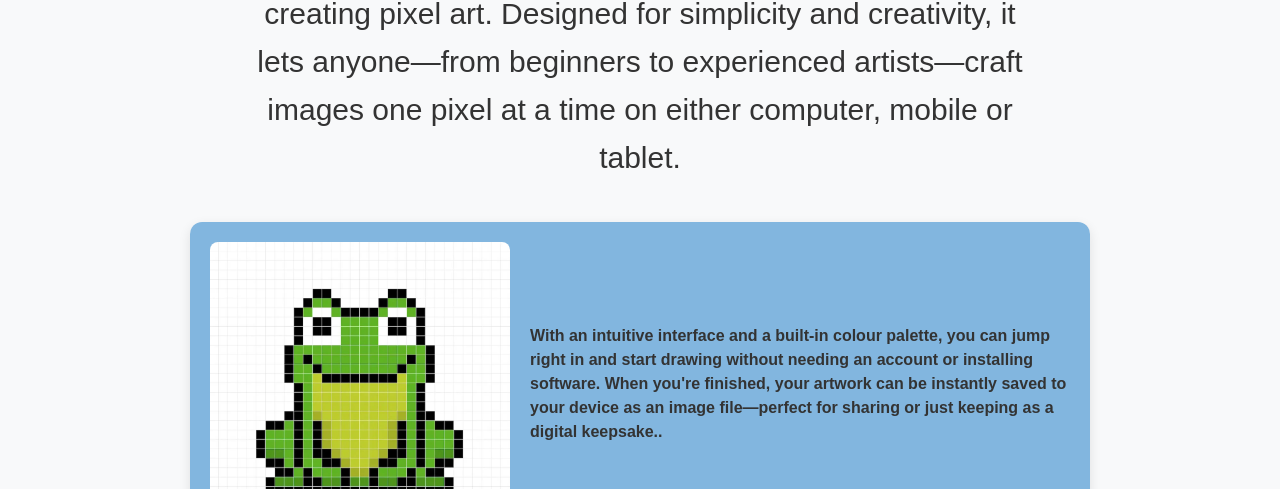
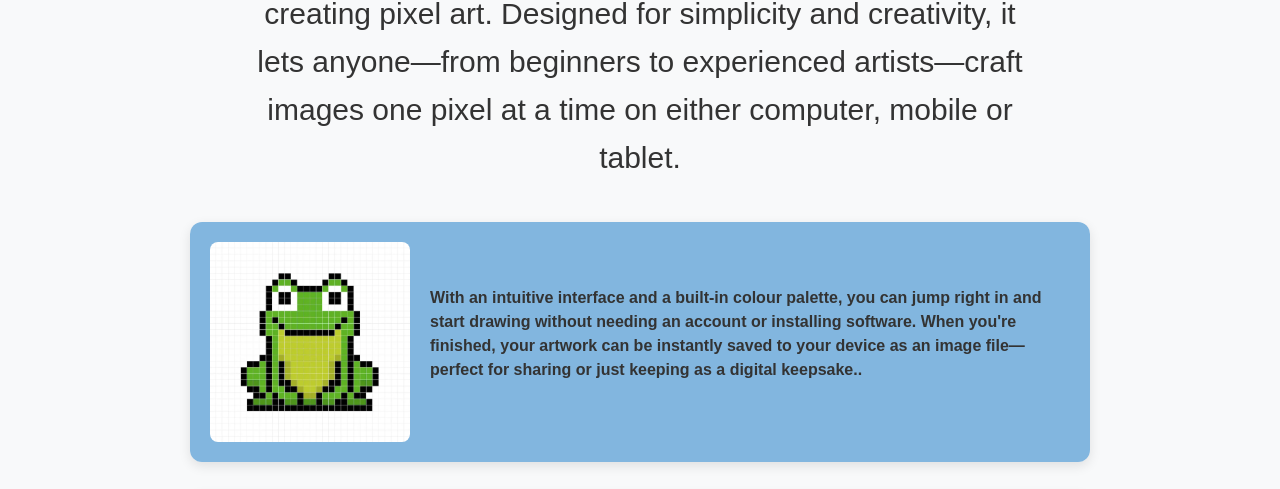
Before and after one commit to alicejardine95/pixel-board, a plain HTML site: page about.html in a window 1280 px wide. Shown: the part 281-770 px from the top of the page. Drawn offline with nearby package versions, Linux system fonts and the light colour scheme; a web font is replaced by a local one.

Commit message:
altered image sizing on about page

```diff
--- a/assets/css/style.css
+++ b/assets/css/style.css
@@ -157,8 +157,8 @@
     }
 
     .about-img {
-      flex: 1 1 300px;
-      max-width: 300px;
+      flex: 1 1 200px;
+      max-width: 200px;
       border-radius: 8px;
     }
 
```
